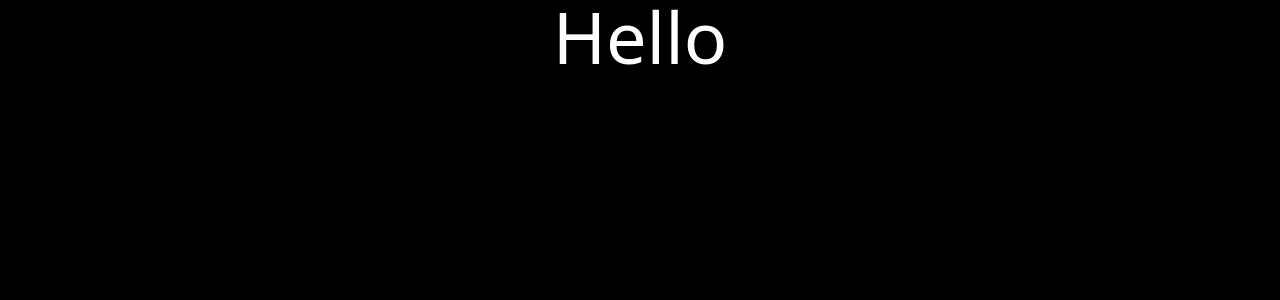
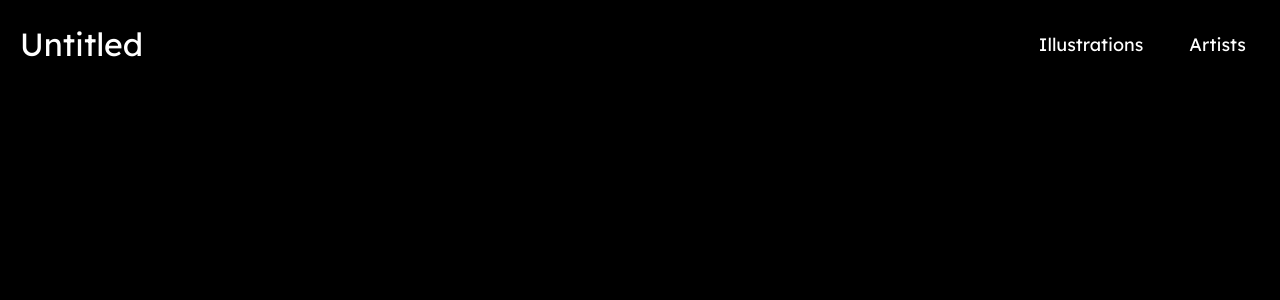
Before and after one commit to riskysh/Math-Fun, a SvelteKit app: page / in a window 1280 px wide. Shown: the top 300 px of the page. Built offline with nearby package versions, Linux system fonts and the light colour scheme.

Commit message:
Header created

```diff
--- a/src/app.css
+++ b/src/app.css
@@ -3,6 +3,7 @@
 @tailwind utilities;
 
 
+
 body {
     background-color: black;
 }
--- a/src/routes/+layout.svelte
+++ b/src/routes/+layout.svelte
@@ -1,10 +1,8 @@
 <script>
-	import Header from './Header.svelte';
 	import '../app.css';
 </script>
 
 <div class="app">
-	<Header />
 
 	<main>
 		<slot />
--- a/src/routes/+page.svelte
+++ b/src/routes/+page.svelte
@@ -1,14 +1,23 @@
 <script>
+import Header from './Header.svelte'
+
 
 </script>
 
 <svelte:head>
-	<title>Math Run</title>
+	<title>Untitled</title>
 	<meta name="description" content="Svelte demo app" />
 </svelte:head>
 
+<Header />
 <section>
 
-	<h1 class="text-white text-center text-7xl">Hello</h1>
+</section>
 
-</section>
+<style>
+	@import url('https://fonts.googleapis.com/css2?family=Lexend:wght@100..900&display=swap');
+
+	section {
+		font-family: 'Lexend', sans-serif;
+	}
+</style>
--- a/src/routes/Header.svelte
+++ b/src/routes/Header.svelte
@@ -1,11 +1,116 @@
 <script>
-	import { page } from '$app/stores';
-	import logo from '$lib/images/svelte-logo.svg';
-	import github from '$lib/images/github.svg';
+
 </script>
 
+<nav class="navbar">
+    <div class="logo">Untitled</div>
 
+    <ul class="nav-links">
+
+      <input type="checkbox" id="checkbox_toggle" />
+      <label for="checkbox_toggle" class="hamburger">&#9776;</label>
+
+      <div class="menu">
+
+        <li><a href="/">Illustrations</a></li>
+        <li><a href="/">Artists</a></li>
+      </div>
+    </ul>
+  </nav>
 
 <style>
 
+@import url('https://fonts.googleapis.com/css2?family=Lexend:wght@100..900&display=swap');
+
+.navbar {
+  font-family: 'Lexend', sans-serif;
+}
+
+* {
+  margin: 0;
+  padding: 0;
+  box-sizing: border-box;
+}
+
+a {
+  text-decoration: none;
+}
+
+li {
+  list-style: none;
+}
+
+.navbar {
+  display: flex;
+  align-items: center;
+  justify-content: space-between;
+  padding: 20px;
+  color: #fff;
+}
+
+.nav-links a {
+  color: #fff;
+}
+
+.logo {
+  font-size: 32px;
+  cursor: pointer;
+}
+
+.menu {
+  display: flex;
+  gap: 1em;
+  font-size: 18px;
+}
+
+.menu a:hover {
+  color: #57F287;
+  transition: 0.3s ease;
+}
+
+.menu li {
+  padding: 5px 14px;
+}
+
+input[type=checkbox] {
+  display: none;
+}
+
+/* HAMBURGER MENU */
+.hamburger {
+  display: none;
+  font-size: 24px;
+  user-select: none;
+  cursor: pointer;
+}
+
+/* APPLYING MEDIA QUERIES */
+@media (max-width: 768px) {
+ .menu {
+    display:none;
+    position: absolute;
+    right: 0;
+    left: 0;
+    text-align: center;
+    padding: 16px 0;
+  }
+
+  .menu a:hover {
+    display: inline-block;
+    color:#57F287;
+    transition: 0.3s ease;
+  }
+
+  .menu li + li {
+    margin-top: 12px;
+  }
+
+  input[type=checkbox]:checked ~ .menu {
+    display: block;
+  }
+
+  .hamburger {
+    display: block;
+  }
+}
 </style>
```
